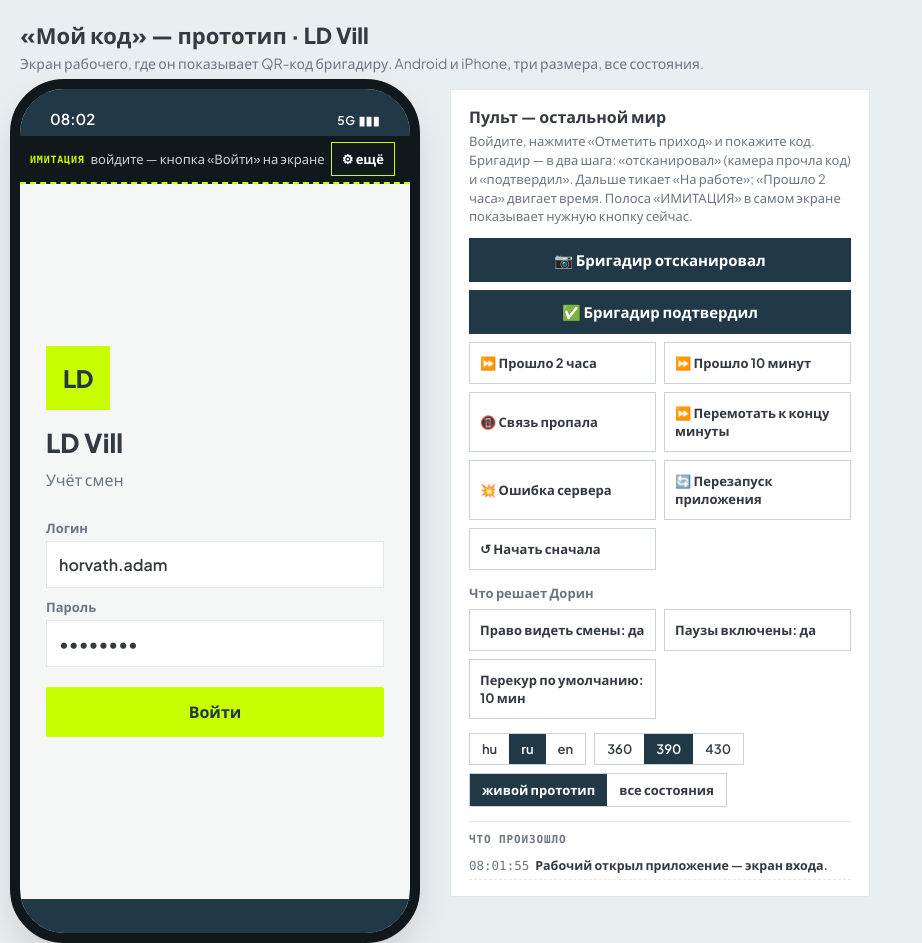
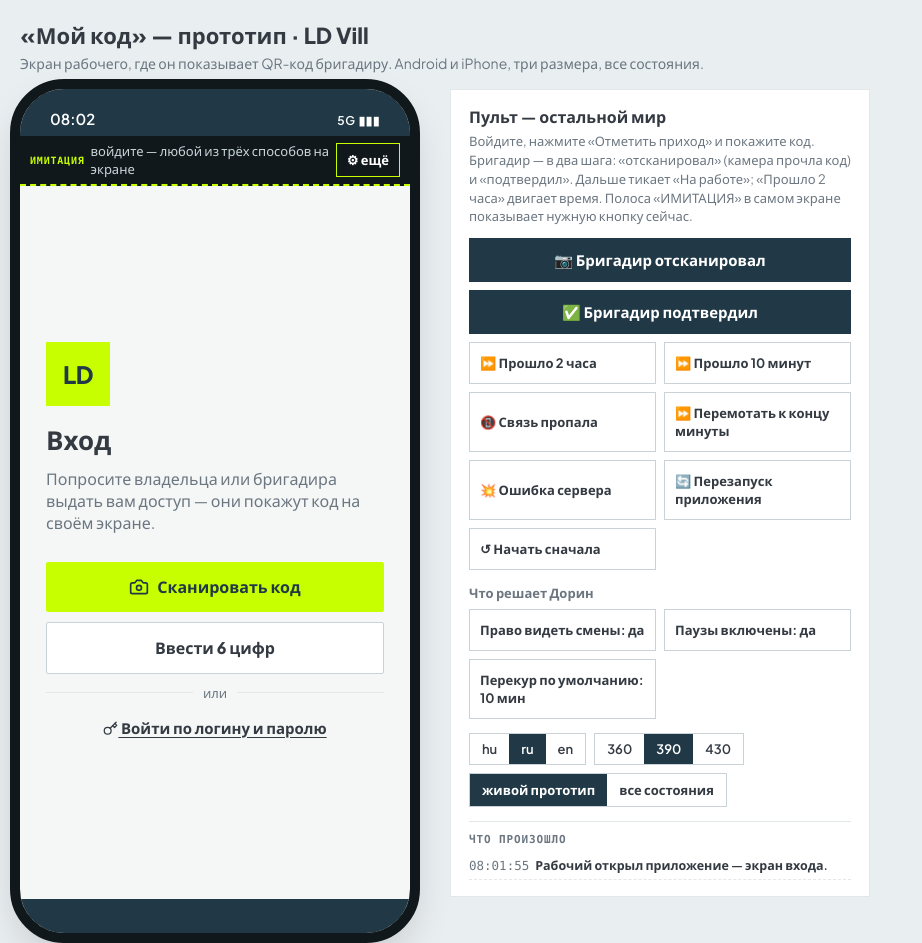
Before and after one commit to OlegKostrikin-Dev/ldvill-timesheet-demo, a plain HTML site: page my-code-457.html in a window 1280 px wide. Shown: the top 943 px of the page, without its empty margins (0-922 px from the left). Drawn offline with nearby package versions, Linux system fonts and the light colour scheme.

Commit message:
TG-456: my-code-457.html — вход с тремя способами: QR, 6 цифр, логин и пароль (замечание Oleg 25.11)

```diff
--- a/my-code-457.html
+++ b/my-code-457.html
@@ -241,6 +241,14 @@
   .login > b{font-size:26px;font-weight:800} .login > span{color:var(--c-muted);margin-bottom:18px}
   .login label{display:flex;flex-direction:column;gap:4px;font-size:13px;font-weight:600;color:var(--c-muted)}
   .login input{font:inherit;font-size:16px;color:var(--c-ink);padding:12px;border:1px solid var(--c-line);background:#fff;border-radius:0}
+  .login .btn{display:flex;align-items:center;justify-content:center;gap:8px;margin-top:0}
+  .login .btn svg{width:20px;height:20px}
+  /* Экран входа с тремя способами — как в login-qr-456.html (TG-456, замечание Oleg 25.11) */
+  .lnk{border:0;background:none;color:var(--c-muted);font:inherit;font-size:14px;text-decoration:underline;text-underline-offset:3px;padding:6px;align-self:center;cursor:pointer}
+  .lnk svg{width:15px;height:15px;vertical-align:-2px}
+  .lnk.strong{color:var(--c-ink);font-weight:700;font-size:15px}
+  .orline{display:flex;align-items:center;gap:10px;color:var(--c-muted);font-size:13px}
+  .orline::before,.orline::after{content:'';flex:1;border-top:1px solid var(--c-line)}
 
   /* живой прототип: телефон и пульт рядом */
   .work{display:flex;gap:40px;align-items:flex-start;flex-wrap:wrap}
@@ -446,6 +454,11 @@ const T = {
   'login.user':['Felhasználónév','Логин','Username'],
   'login.pass':['Jelszó','Пароль','Password'],
   'login.btn':['Belépés','Войти','Sign in'],
+  'first.t':['Belépés','Вход','Sign in'],
+  'first.s':['Kérd meg a tulajdonost vagy a brigádvezetőt, hogy adjon hozzáférést: a képernyőjén megmutatja a kódot.','Попросите владельца или бригадира выдать вам доступ — они покажут код на своём экране.','Ask the owner or your foreman to grant you access — they show a code on their screen.'],
+  'first.scan':['Kód beolvasása','Сканировать код','Scan code'], 'first.dig':['6 számjegy beírása','Ввести 6 цифр','Type 6 digits'],
+  'first.or':['vagy','или','or'],
+  'first.pw':['Belépés felhasználónévvel és jelszóval','Войти по логину и паролю','Sign in with username and password'],
 
   /* подписи состояний на доске */
   'c.login':['0 · Belépés','0 · Вход','0 · Sign in'],
@@ -565,6 +578,8 @@ function newCode(){ const a='ABCDEFGHJKLMNPQRSTUVWXYZabcdefghijkmnopqrstuvwxyz23
 
 /* ══ ИКОНКИ (lucide, ISC) ══ */
 const IC = {
+  camera:'<path d="M14.5 4h-5L7 7H4a2 2 0 0 0-2 2v9a2 2 0 0 0 2 2h16a2 2 0 0 0 2-2V9a2 2 0 0 0-2-2h-3l-2.5-3z"/><circle cx="12" cy="13" r="3"/>',
+  key:'<circle cx="7.5" cy="15.5" r="5.5"/><path d="m21 2-9.6 9.6"/><path d="m15.5 7.5 3 3L22 7l-3-3"/>',
   qr:'<rect width="5" height="5" x="3" y="3" rx="1"/><rect width="5" height="5" x="16" y="3" rx="1"/><rect width="5" height="5" x="3" y="16" rx="1"/><path d="M21 16h-3a2 2 0 0 0-2 2v3"/><path d="M21 21v.01"/><path d="M12 7v3a2 2 0 0 1-2 2H7"/><path d="M3 12h.01"/><path d="M12 3h.01"/><path d="M12 16v.01"/><path d="M16 12h1"/><path d="M21 12v.01"/><path d="M12 21v-1"/>',
   list:'<path d="M8 6h13"/><path d="M8 12h13"/><path d="M8 18h13"/><path d="M3 6h.01"/><path d="M3 12h.01"/><path d="M3 18h.01"/>',
   clock:'<circle cx="12" cy="12" r="10"/><path d="M12 6v6l4 2"/>',
@@ -654,10 +669,13 @@ function stateCard(st){
 function body(st, code){
   const onSite = !!st.since;
   if (st.id==='login'){
-    return `<div class="login"><div class="logo big">LD</div><b>LD Vill</b><span>${t('login.sub')}</span>
-      <label>${t('login.user')}<input value="${loginOf(WORKER.name)}" readonly></label>
-      <label>${t('login.pass')}<input type="password" value="12345678" readonly></label>
-      <button class="btn" data-act="login">${t('login.btn')}</button></div>`;
+    // Экран «Вход» из login-qr-456.html (TG-456): три способа — QR, 6 цифр, логин и пароль.
+    // Весь путь скана, цифр и пароля показан там; здесь любая кнопка входит сразу.
+    return `<div class="login"><div class="logo big">LD</div><b>${t('first.t')}</b><span>${t('first.s')}</span>
+        <button class="btn" data-act="login">${ic('camera')}${t('first.scan')}</button>
+        <button class="btn line" data-act="login">${t('first.dig')}</button>
+        <div class="orline">${t('first.or')}</div>
+        <button class="lnk strong" data-act="login">${ic('key')} ${t('first.pw')}</button></div>`;
   }
   if (st.tab==='days') return daysBody(st);
   if (st.id==='done-in' || st.id==='done-out'){
@@ -967,7 +985,7 @@ function showDone(d){
 function simBar(){
   const b = (act, label, go, arg) => `<button data-act="${act}" ${arg?`data-arg="${arg}"`:''} class="${go?'go':''}">${label}</button>`;
   let h = '';
-  if (P.screen==='login') h = '<span style="color:#C9D5DB;font-size:13px">войдите — кнопка «Войти» на экране</span>';
+  if (P.screen==='login') h = '<span style="color:#C9D5DB;font-size:13px">войдите — любой из трёх способов на экране</span>';
   else if (P.tab==='days') h = '';
   else if (P.phase==='live' && !P.scanned) h = b('scan','📷 Бригадир отсканировал',true) + b('rewind','⏩ к концу минуты');
   else if (P.phase==='live' && P.scanned) h = b('confirm','✅ Бригадир подтвердил',true);
```
